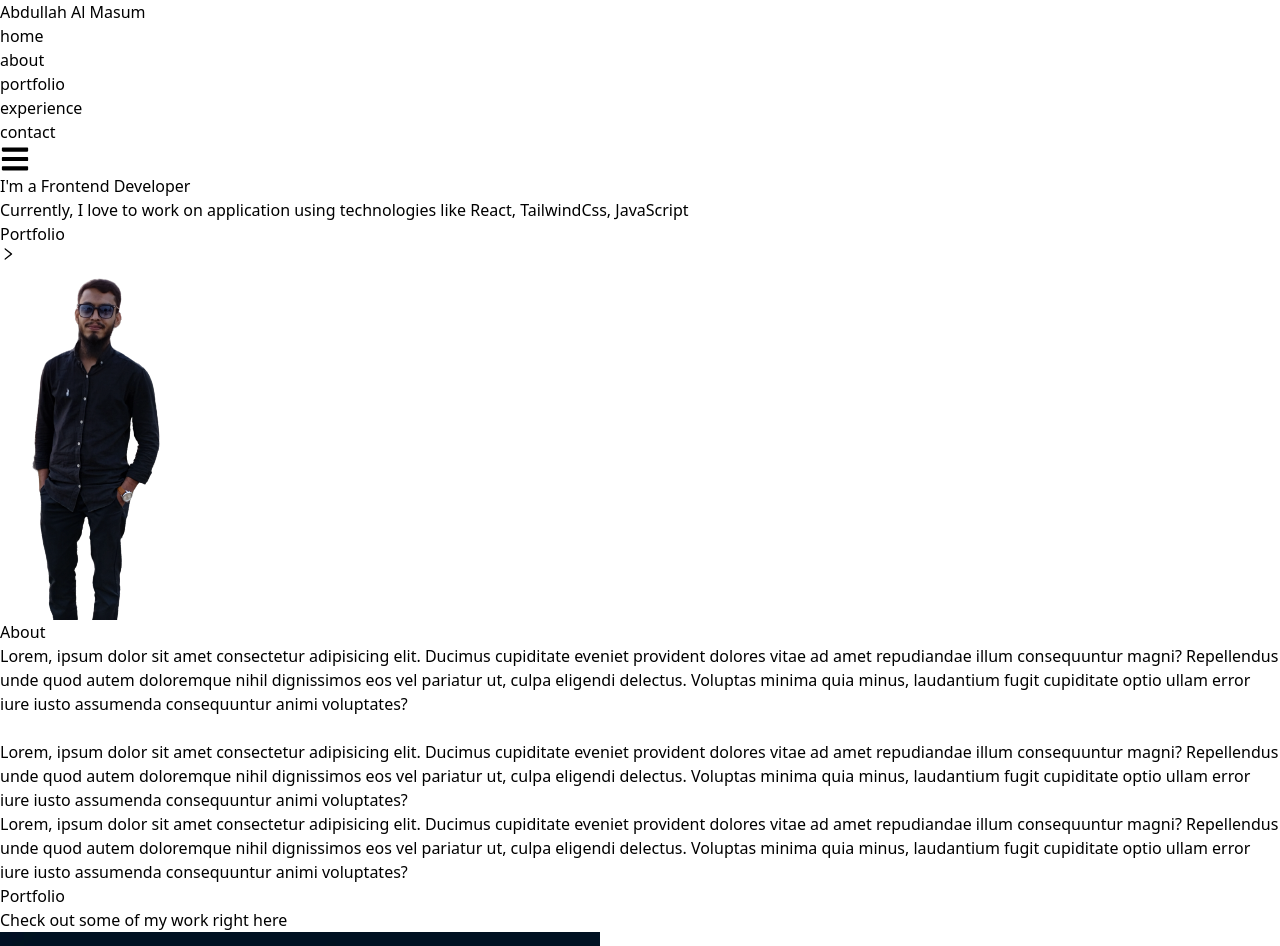
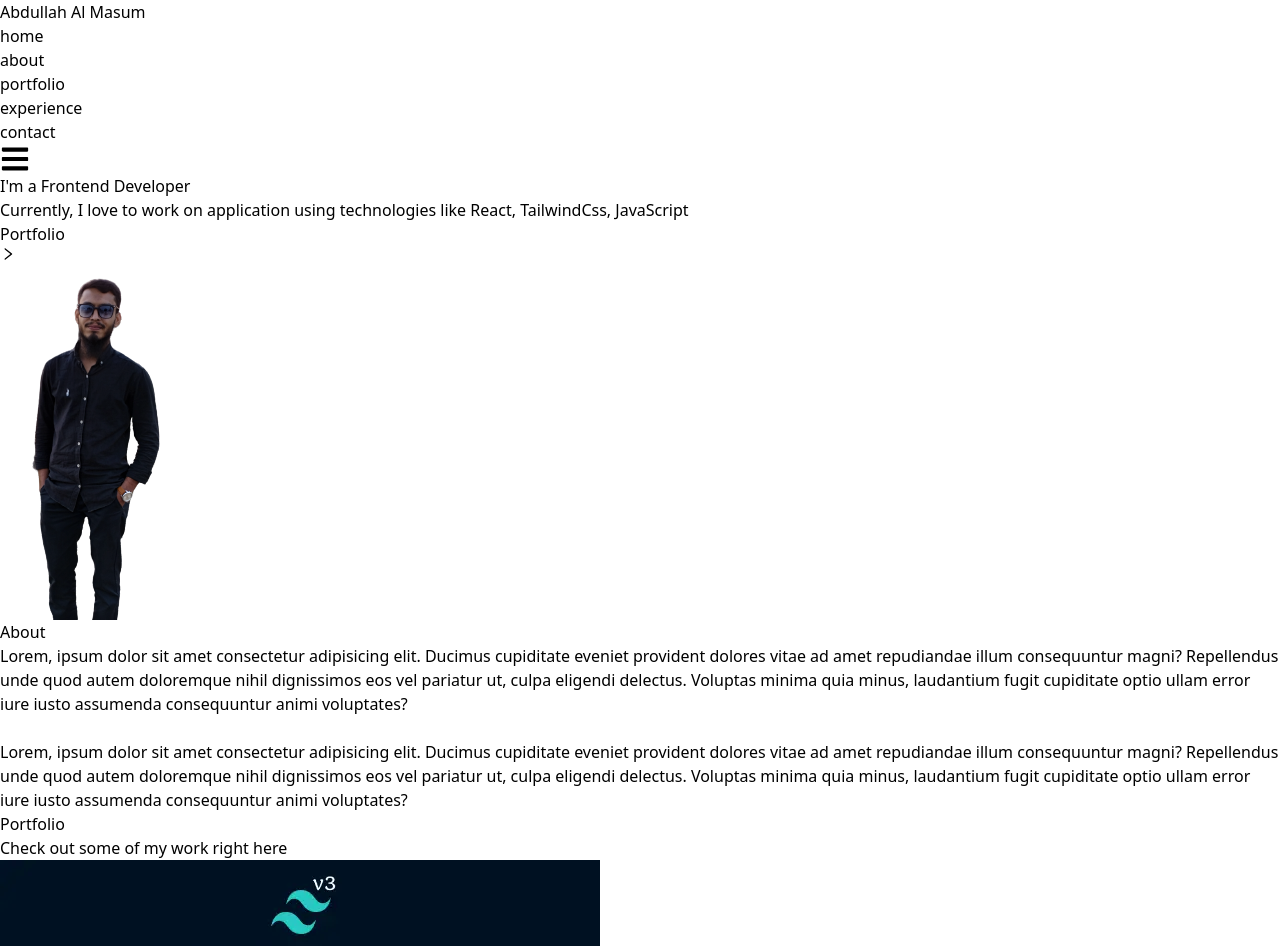
Before and after one commit to Masum267/Portfolio-React, a React (Vite) app: page / in a window 1280 px wide. Shown: the top 946 px of the page. Built offline with nearby package versions, Linux system fonts and the light colour scheme.

Commit message:
Change p tag in About .jsx

```diff
--- a/src/pages/About.jsx
+++ b/src/pages/About.jsx
@@ -38,16 +38,6 @@ function About() {
                     minus, laudantium fugit cupiditate optio ullam error
                     iure iusto assumenda consequuntur animi voluptates?
                 </p>
-                <p className='text-xl'>
-                    Lorem, ipsum dolor sit amet consectetur
-                    adipisicing elit. Ducimus cupiditate eveniet
-                    provident dolores vitae ad amet repudiandae
-                    illum consequuntur magni? Repellendus unde quod
-                    autem doloremque nihil dignissimos eos vel pariatur
-                    ut, culpa eligendi delectus. Voluptas minima quia
-                    minus, laudantium fugit cupiditate optio ullam error
-                    iure iusto assumenda consequuntur animi voluptates?
-                </p>
 
             </div>
         </div>
```
